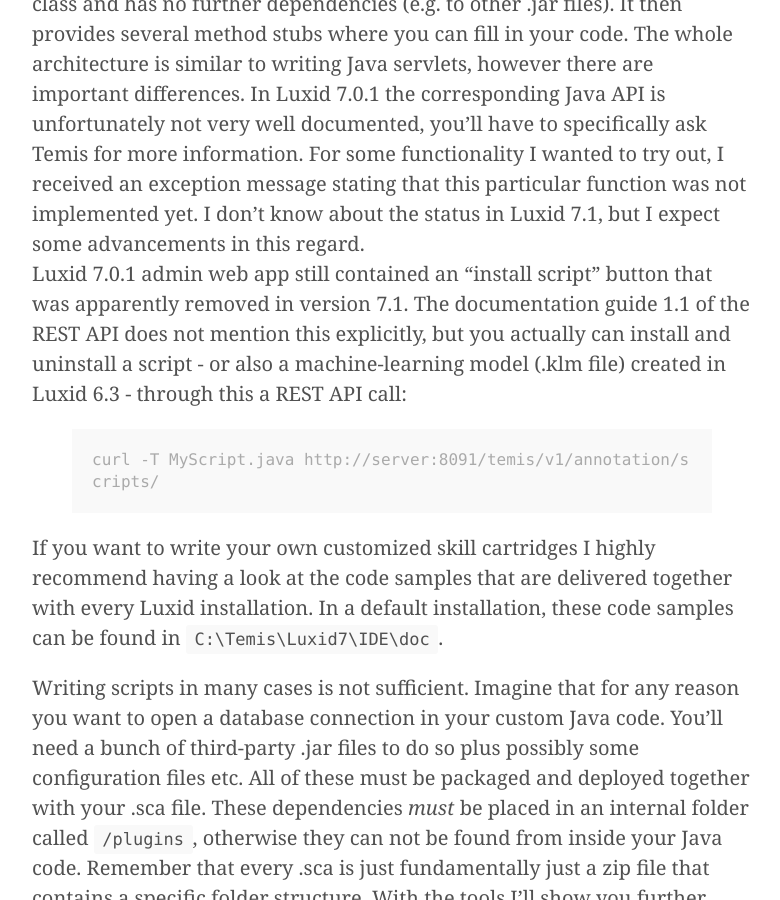
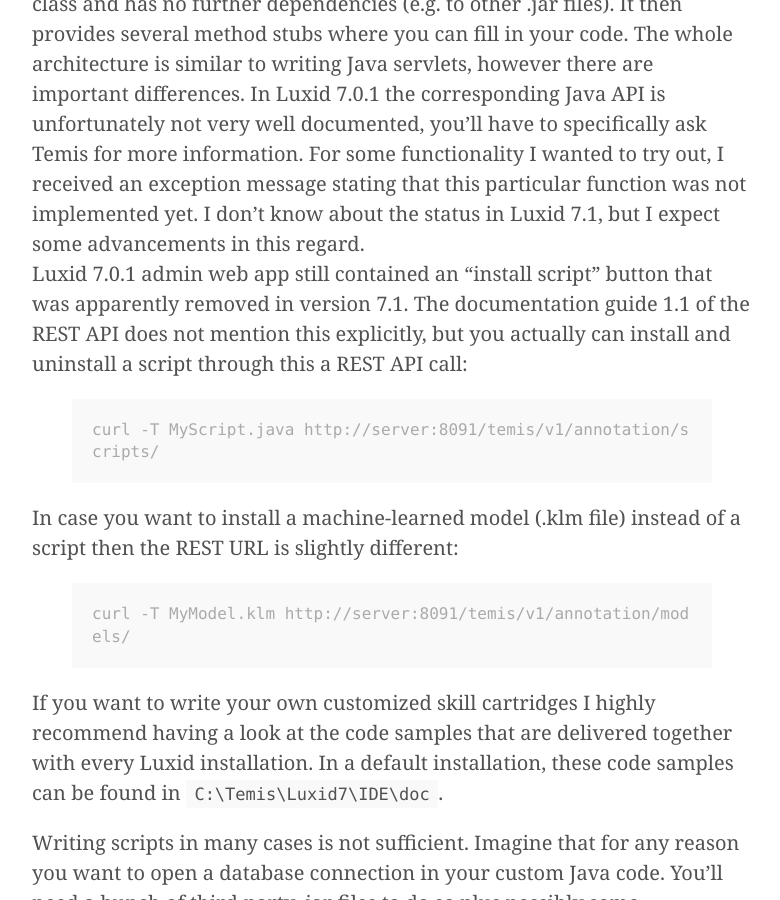
Before and after one commit to fabian-kostadinov/fabian-kostadinov.github.io, a Jekyll site: the page built from _posts/2015-10-04-temis-luxid701-skill-cartridge-development-cycle.md, in a window 1280 px wide and 900 px high, scrolled down 4061 px. Shown: the whole window, without its empty margins (248-1028 px from the left). Built offline with Jekyll 4.4.1, drawn with Linux system fonts in a browser that asks for light colours; nearby versions of some CDN libraries; Markdown is read by kramdown in place of the engine named in the settings; comment, search, counter and statistics services are not loaded.

Commit message:
Update 2015-10-04-temis-luxid701-skill-cartridge-development-cycle.md

```diff
--- a/_posts/2015-10-04-temis-luxid701-skill-cartridge-development-cycle.md
+++ b/_posts/2015-10-04-temis-luxid701-skill-cartridge-development-cycle.md
@@ -53,10 +53,16 @@
 
 ### Writing custom Java code
 When you want to write your own skill cartridges in Java or Groovy you can either write so called "scripts" or build whole applications. A script is simply a single Java or Groovy class that extends a predefined annotator class and has no further dependencies (e.g. to other .jar files). It then provides several method stubs where you can fill in your code. The whole architecture is similar to writing Java servlets, however there are important differences. In Luxid 7.0.1 the corresponding Java API is unfortunately not very well documented, you'll have to specifically ask Temis for more information. For some functionality I wanted to try out, I received an exception message stating that this particular function was not implemented yet. I don't know about the status in Luxid 7.1, but I expect some advancements in this regard.
-Luxid 7.0.1 admin web app still contained an "install script" button that was apparently removed in version 7.1. The documentation guide 1.1 of the REST API does not mention this explicitly, but you actually can install and uninstall a script - or also a machine-learning model (.klm file) created in Luxid 6.3 - through this a REST API call:
+Luxid 7.0.1 admin web app still contained an "install script" button that was apparently removed in version 7.1. The documentation guide 1.1 of the REST API does not mention this explicitly, but you actually can install and uninstall a script through this a REST API call:
 
 {% highlight console %}
 curl -T MyScript.java http://server:8091/temis/v1/annotation/scripts/
+{% endhighlight %}
+
+In case you want to install a machine-learned model (.klm file) instead of a script then the REST URL is slightly different:
+
+{% highlight console %}
+curl -T MyModel.klm http://server:8091/temis/v1/annotation/models/
 {% endhighlight %}
 
 If you want to write your own customized skill cartridges I highly recommend having a look at the code samples that are delivered together with every Luxid installation. In a default installation, these code samples can be found in <code>C:\Temis\Luxid7\IDE\doc</code>.
```
